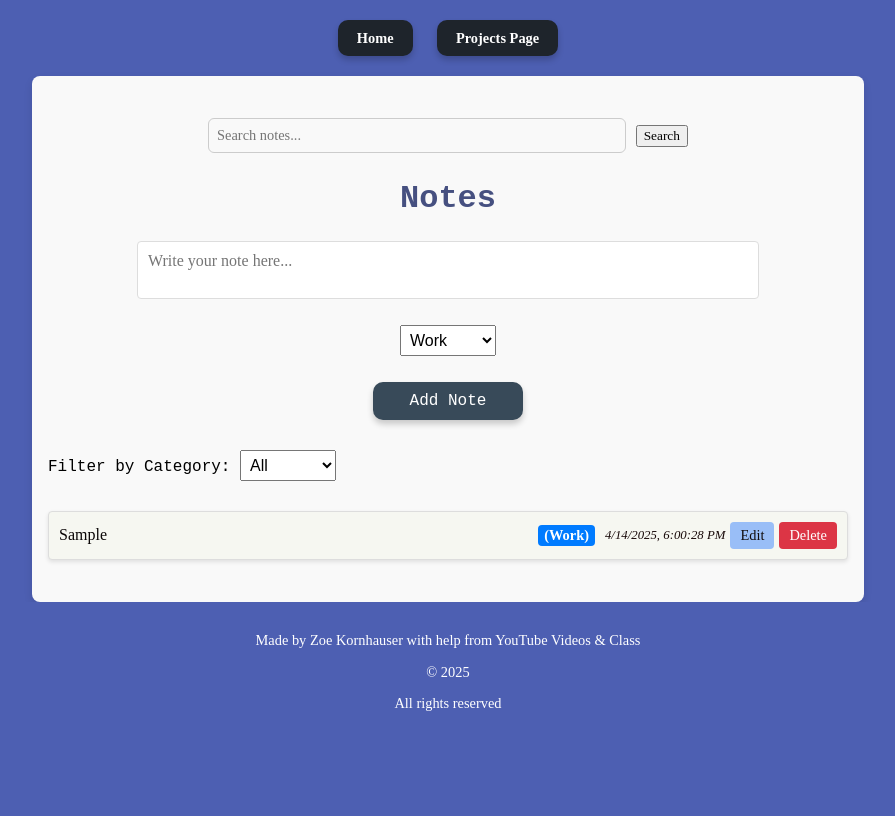
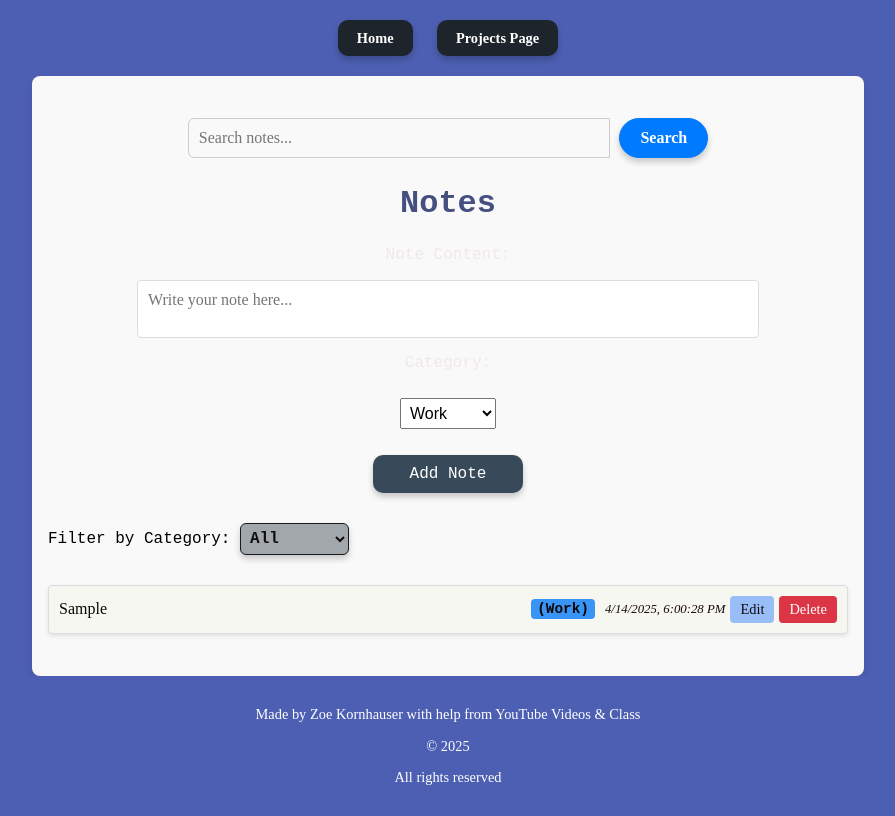
Before and after one commit to Buffaluv07/Web-Page, a website: page Notes-App/index.html in a window 1280 px wide. Both pictures are taken after typing "Sample" into the empty fields and a click on the button "Add Note". Shown: the whole page, without its empty margins (192-1087 px from the left). Drawn offline with Linux system fonts and the light colour scheme.

Commit message:
button style changes

```diff
--- a/Notes-App/index.html
+++ b/Notes-App/index.html
@@ -9,7 +9,7 @@
 <body>
     <div class="container">
         <header>
-            <nav>
+            <nav aria-label="Main Navigation">
                 <ul>
                     <li><a href="../index.html">Home</a></li>
                     <li><a href="../Location/index.html">Projects Page</a></li>
@@ -19,24 +19,28 @@
 
         <main>
             <div id="search-container">
-                <input type="text" id="search-bar" placeholder="Search notes...">
-                <button id="search-btn">Search</button>
+                <label for="search-bar" class="sr-only">Search Notes</label>
+                <input type="text" id="search-bar" placeholder="Search notes..." aria-label="Search notes">
+                <button id="search-btn" aria-label="Search notes">Search</button>
             </div>
-            <h2>Notes</h2>
-            <form id="new-note-form">
-                <textarea id="note-content" placeholder="Write your note here..." required></textarea>
-                <select id="note-category">
+
+            <h2 id="notes-heading">Notes</h2>
+            <form id="new-note-form" aria-labelledby="form-heading">
+            <label for="note-content">Note Content:</label>
+                <textarea id="note-content" placeholder="Write your note here..." required aria-required="true"></textarea>
+                <label for="note-category">Category:</label>
+                <select id="note-category" aria-required="true">
                     <option value="Work">Work</option>
                     <option value="Personal">Personal</option>
                     <option value="Ideas">Ideas</option>
-                    <option value="Urgent">Urgent</option> <!-- New category -->
+                    <option value="Urgent">Urgent</option>
                 </select>
-                <button type="submit">Add Note</button>
+                <button type="submit" aria-label="Add Note">Add Note</button>
             </form>
 
             <div id="filter-container">
                 <label for="filter-category">Filter by Category:</label>
-                <select id="filter-category">
+                <select id="filter-category" aria-label="Filter notes by category">
                     <option value="All">All</option>
                     <option value="Work">Work</option>
                     <option value="Personal">Personal</option>
@@ -45,7 +49,11 @@
                 </select>
             </div>
 
-            <ul id="notes-list"></ul>
+            <section aria-labelledby="notes-heading">
+                <ul id="notes-list" role="list" aria-live="polite">
+                    <!-- Notes will be dynamically added here -->
+                </ul>
+            </section>
         </main>
 
         <footer class="footer">
--- a/Notes-App/package.json
+++ b/Notes-App/package.json
@@ -3,9 +3,9 @@
   "version": "1.0.0",
   "main": "script.js",
   "type": "module",
-  "scripts": {
-    "dev": "node watch server.js"
-  },
+"scripts": {
+    "start": "node server.js"
+},
   "keywords": [],
   "author": "",
   "license": "ISC",
--- a/Notes-App/style.css
+++ b/Notes-App/style.css
@@ -213,21 +213,79 @@ h2 {
     color: #000000;
     margin-right: 5px;
 }
+
 #search-container {
     margin: 10px 0;
     text-align: center;
 }
 
+
 #search-bar {
     width: 80%;
     max-width: 400px;
-    padding: 8px;
-    font-size: 0.9rem;
+    padding: 10px;
+    font-size: 1rem;
     border: 1px solid #ccc;
-    border-radius: 6px;
+    border-radius: 6px 0 0 6px; /* Rounded corners on the left */
     background-color: #f9f9f9;
     box-shadow: none;
+    outline: none;
 }
+
+#search-bar:focus {
+    border-color: #007bff;
+    box-shadow: 0 0 5px rgba(0, 123, 255, 0.5);
+}
+
+#search-btn {
+    padding: 10px 20px;
+    font-size: 1rem;
+    font-weight: bold;
+    color: #ffffff;
+    background-color: #007bff;
+    border: 1px solid #007bff;
+    border-radius: 20px;
+    cursor: pointer;
+    transition: background-color 0.3s ease, transform 0.2s ease;
+    box-shadow: 0 4px 6px rgba(0, 0, 0, 0.2);
+}
+
+#search-btn:hover {
+    background-color: #0056b3;
+    transform: translateY(-2px);
+    box-shadow: 0 6px 8px rgba(0, 0, 0, 0.3);
+}
+
+#search-btn:active {
+    background-color: #003f7f;
+    transform: translateY(0);
+    box-shadow: 0 4px 6px rgba(0, 0, 0, 0.2);
+}
+
+#filter-category {
+    padding: 10px;
+    font-size: 1rem;
+    font-weight: bold;
+    font-family: 'Courier New', Courier, monospace;
+    color: #0f0e0e;
+    background-color: #a2a7ac;
+    border: 1px solid #18191c;
+    border-radius: 6px;
+    cursor: pointer;
+    box-shadow: 0 4px 6px rgba(0, 0, 0, 0.2);
+}
+
+#filter-category:hover {
+    background-color: #ffffff;
+    box-shadow: 0 6px 8px rgba(0, 0, 0, 0.3);
+}
+
+#filter-category:focus {
+    outline: none;
+    border-color: #003f7f;
+    box-shadow: 0 0 5px rgba(0, 123, 255, 0.5);
+}
+
 
 ul {
     list-style-type: none;
@@ -254,27 +312,41 @@ button {
 
 
 .note-category[data-category="Work"] {
-    color: #ffffff;
-    background-color: #007bff;
+    color: #0c0707;
+    background-color: #3994f7;
+    font-family: 'Courier New';
 }
 
 .note-category[data-category="Personal"] {
-    color: #ffffff;
+    color: #090808;
     background-color: #28a745;
+    font-family: 'Courier New', Courier, monospace;
 }
 
 .note-category[data-category="Ideas"] {
-    color: #ffffff;
+    color: #060505;
     background-color: #ffc107;
+    font-family: 'Courier New';
 }
 
 .note-category[data-category="Urgent"] {
-    color: #ffffff;
+    color: #090808;
     background-color: #dc3545;
+    font-family: 'Courier New', Courier, monospace;
 }
 
 
-
+.sr-only {
+    position: absolute;
+    width: 1px;
+    height: 1px;
+    padding: 0;
+    margin: -1px;
+    overflow: hidden;
+    clip: rect(0, 0, 0, 0);
+    white-space: nowrap;
+    border: 0;
+}
 
 
 
```
